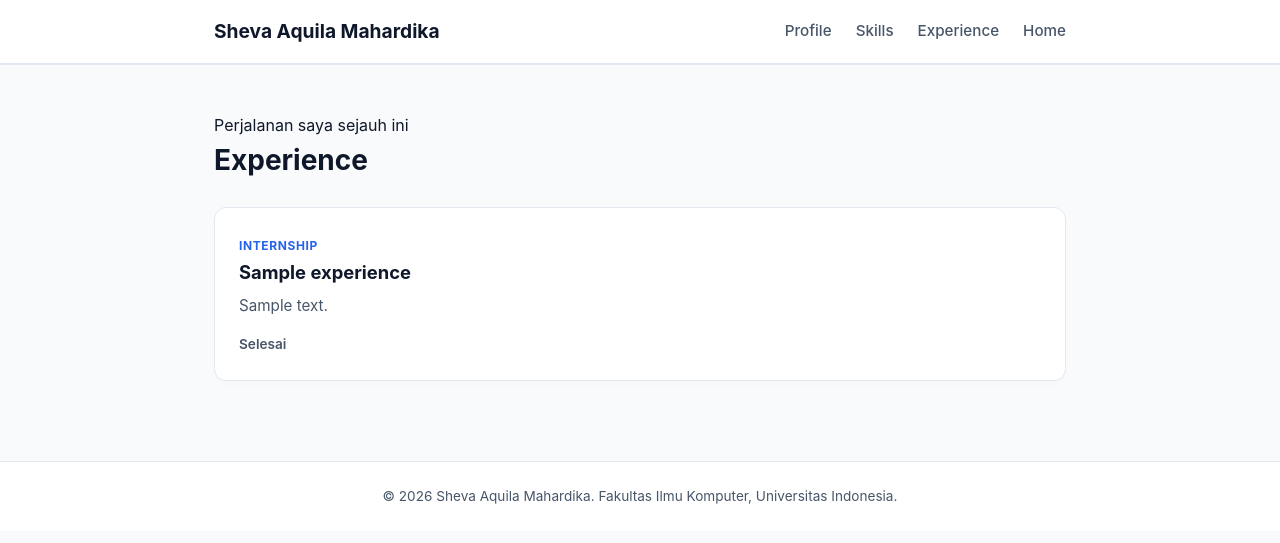
After one commit to sheva48/myportofolio, a Django app: page /experience/ in a window 1280 px wide. The commit adds this page. Shown: the top 543 px of the page. Run offline with Django 5.2, Linux system fonts and the light colour scheme; tables that the repository leaves empty hold one stand-in row (values such as "Sample post").

Commit message:
feat: complete Tutorial 02 models, views, dynamic routing and tests

```diff
--- /dev/null
+++ b/main/admin.py
@@ -0,0 +1,4 @@
+from django.contrib import admin
+from .models import Experience
+
+admin.site.register(Experience)
--- /dev/null
+++ b/main/apps.py
@@ -0,0 +1,6 @@
+from django.apps import AppConfig
+
+
+class MainConfig(AppConfig):
+    default_auto_field = 'django.db.models.BigAutoField'
+    name = 'main'
--- /dev/null
+++ b/main/models.py
@@ -0,0 +1,26 @@
+import uuid
+from django.db import models
+
+class Experience(models.Model):
+    EXPERIENCE_CHOICES = [
+        ('internship', 'Internship'),
+        ('research', 'Research'),
+        ('volunteer', 'Volunteer'),
+        ('part-time', 'Part-Time'),
+        ('full-time', 'Full-Time'),
+        ('freelance', 'Freelance'),
+    ]
+
+    id = models.UUIDField(primary_key=True, default=uuid.uuid4, editable=False)
+    title = models.CharField(max_length=255)
+    description = models.TextField()
+    category = models.CharField(max_length=20, choices=EXPERIENCE_CHOICES, default='full-time')
+    thumbnail = models.URLField(blank=True, null=True)
+    started_at = models.DateTimeField(auto_now_add=True)
+    ended_at = models.DateTimeField(blank=True, null=True)
+    def __str__(self):
+        return self.title
+
+    @property
+    def is_ongoing(self):
+        return self.ended_at is None
--- /dev/null
+++ b/main/urls.py
@@ -0,0 +1,10 @@
+from django.urls import path
+
+from main.views import show_main, show_experience
+
+app_name = "main"
+
+urlpatterns = [
+       path("", show_main, name="show_main"),
+       path("experience/", show_experience, name="show_experience"),
+]
--- /dev/null
+++ b/main/views.py
@@ -0,0 +1,23 @@
+from django.shortcuts import render
+
+from main.models import Experience
+
+
+def show_main(request):
+        context = {
+            "name": "Sheva Aquila Mahardika",
+            "npm": "2506622033",
+            "study_program": "S1 Sistem Informasi",
+            "bio": "Computer Science student at Universitas Indonesia. Driving digital business strategies and growth-focused product execution. Focused on building scalable value and precision-driven results",
+        }
+        return render(request, "index.html", context)
+
+
+def show_experience(request):
+    experiences = Experience.objects.all()
+    context = {
+        'name': 'Sheva Aquila Mahardika',
+        'npm': '2506622033',
+        'experiences': experiences,
+    }
+    return render(request, 'experience.html', context)
--- a/portofolio/urls.py
+++ b/portofolio/urls.py
@@ -1,8 +1,7 @@
 from django.contrib import admin
-from django.urls import path
-from portofolio.views import landing_page
+from django.urls import include, path
 
 urlpatterns = [
-    path('admin/', admin.site.urls),
-    path('', landing_page, name='landing_page'),
+    path("admin/", admin.site.urls),
+    path("", include("main.urls")),
 ]
--- a/static/css/style.css
+++ b/static/css/style.css
@@ -348,3 +348,65 @@ body.blue-theme .slider {
 body.blue-theme input:checked + .slider {
     background-color: #38bdf8;
 }
+
+/* --- EXPERIENCE SECTION --- */
+.experience-section {
+    padding: 3rem 0 5rem;
+    border-top: 1px solid var(--border-color);
+}
+
+.experience-section h1 {
+    font-size: 1.75rem;
+    margin-bottom: 1.5rem;
+    color: var(--text-main);
+}
+
+.experience-grid {
+    display: grid;
+    grid-template-columns: repeat(auto-fit, minmax(280px, 1fr));
+    gap: 1.5rem;
+}
+
+.experience-card {
+    background-color: var(--card-bg);
+    border: 1px solid var(--border-color);
+    border-radius: var(--radius);
+    padding: 1.5rem;
+    box-shadow: 0 4px 6px -1px rgba(0, 0, 0, 0.02);
+    transition: transform 0.2s ease, box-shadow 0.2s ease, border-color 0.2s ease;
+}
+
+.experience-card:hover {
+    transform: translateY(-4px);
+    border-color: var(--primary);
+    box-shadow: 0 10px 15px -3px rgba(37, 99, 235, 0.1);
+}
+
+.experience-category {
+    font-size: 0.75rem;
+    letter-spacing: 0.05em;
+    text-transform: uppercase;
+    color: var(--primary);
+    font-weight: 700;
+    margin-bottom: 0.4rem;
+}
+
+.experience-card h2 {
+    font-size: 1.15rem;
+    margin-bottom: 0.5rem;
+    color: var(--text-main);
+}
+
+.experience-description,
+.empty-state {
+    color: var(--text-muted);
+    font-size: 0.95rem;
+    line-height: 1.5;
+}
+
+.experience-status {
+    margin-top: 1rem;
+    font-size: 0.85rem;
+    font-weight: 600;
+    color: var(--text-muted);
+}
--- /dev/null
+++ b/templates/experience.html
@@ -0,0 +1,65 @@
+{% load static %}
+<!DOCTYPE html>
+<html lang="en">
+<head>
+    <meta charset="UTF-8">
+    <meta name="viewport" content="width=device-width, initial-scale=1.0">
+    <title>Experience - {{ name }}</title>
+    <link rel="preconnect" href="https://fonts.googleapis.com">
+    <link rel="preconnect" href="https://fonts.gstatic.com" crossorigin>
+    <link href="https://fonts.googleapis.com/css2?family=Space+Grotesk:wght@500;700&display=swap" rel="stylesheet">
+    <link rel="stylesheet" href="{% static 'css/style.css' %}">
+</head>
+<body>
+    <header class="site-header">
+        <div class="container">
+            <a href="{% url 'main:show_main' %}#profile" class="brand">{{ name }}</a>
+            <nav>
+                <a href="{% url 'main:show_main' %}#profile">Profile</a>
+                <a href="{% url 'main:show_main' %}#skills">Skills</a>
+                <a href="{% url 'main:show_experience' %}">Experience</a>
+                <a href="{% url 'main:show_main' %}">Home</a>
+            </nav>
+        </div>
+    </header>
+
+    <main>
+        <section class="experience-section" id="experience">
+            <div class="container">
+                <p class="section-kicker">Perjalanan saya sejauh ini</p>
+                <h1>Experience</h1>
+
+                <div class="experience-grid">
+                    {% for experience in experiences %}
+                        <article class="experience-card">
+                            <span class="experience-category">
+                                {{ experience.get_category_display }}
+                            </span>
+                            <h2>{{ experience.title }}</h2>
+                            <p class="experience-description">
+                                {{ experience.description }}
+                            </p>
+
+                            {% if experience.is_ongoing %}
+                                <p class="experience-status">Sedang berlangsung</p>
+                            {% else %}
+                                <p class="experience-status">Selesai</p>
+                            {% endif %}
+                        </article>
+                    {% empty %}
+                        <p class="empty-state">
+                            Belum ada pengalaman yang ditambahkan.
+                        </p>
+                    {% endfor %}
+                </div>
+            </div>
+        </section>
+    </main>
+
+    <footer class="site-footer">
+        <div class="container">
+            <p>&copy; 2026 {{ name }}. Fakultas Ilmu Komputer, Universitas Indonesia.</p>
+        </div>
+    </footer>
+</body>
+</html>
```
Also changed, not shown: main/tests.py (added, +58 -0 lines), portofolio/models.py (added, +9 -0 lines), portofolio/settings.py (+9 -0 lines), requirements.txt (+12 -7 lines), templates/index.html (+6 -5 lines), main/__init__.py (added), main/migrations/0001_initial.py (added), main/migrations/__init__.py (added).
